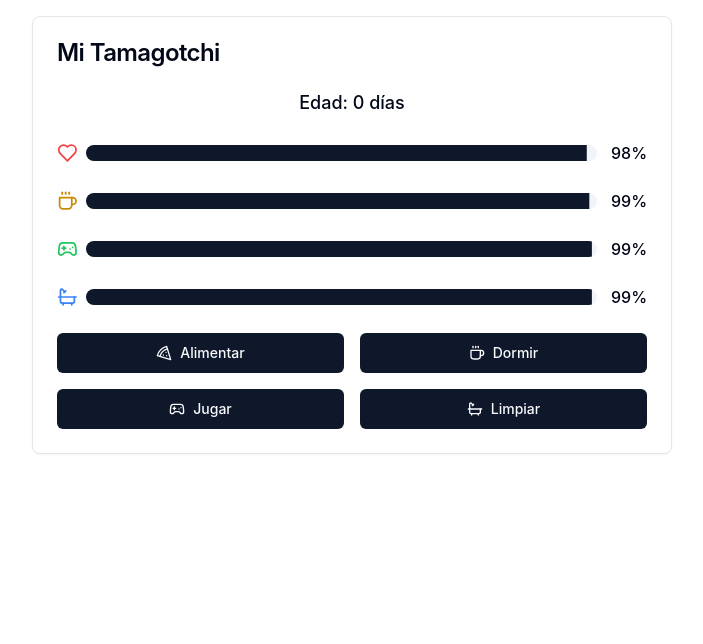
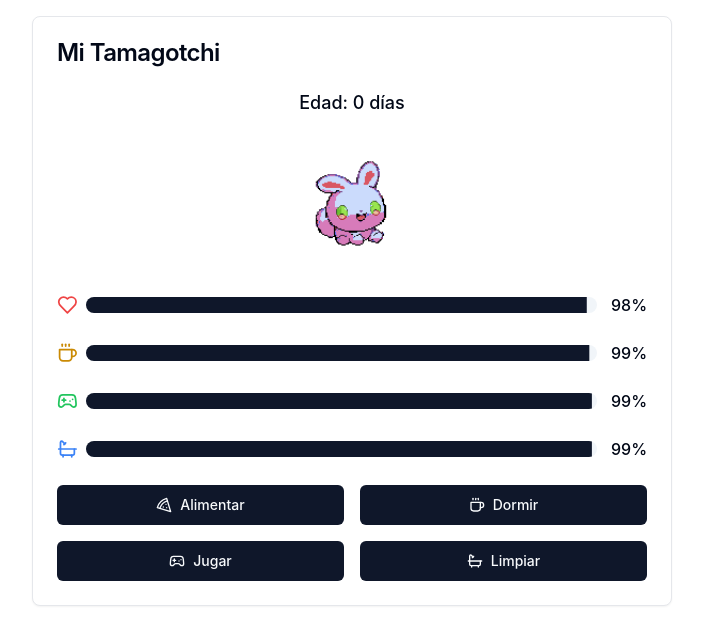
Before and after one commit to ByteBuildersLabs/DojoGameJamFrontend, a React (Create React App) app: page / in a window 1280 px wide. Shown: the top 644 px of the page, without its empty margins (288-991 px from the left). Built offline with nearby package versions, Linux system fonts and the light colour scheme.

Commit message:
add baby beasts image (#4)

```diff
--- a/src/components/tamagotchi-dashboard.tsx
+++ b/src/components/tamagotchi-dashboard.tsx
@@ -105,6 +105,11 @@
               Edad: {Math.floor(age / 20)} días
             </div>
 
+            {/* Imagen beasts centrada */}
+            <div className="flex justify-center mb-4">
+              <img src="/conejitobeast13.PNG" alt="Tamagotchi" className="w-32 h-32" />
+            </div>
+
             {/* Barra de Hambre */}
             <div className="flex items-center gap-2 mb-2">
               <Heart className="text-red-500" />
```
Also changed, not shown: public/conejitobeast13.PNG (added).
